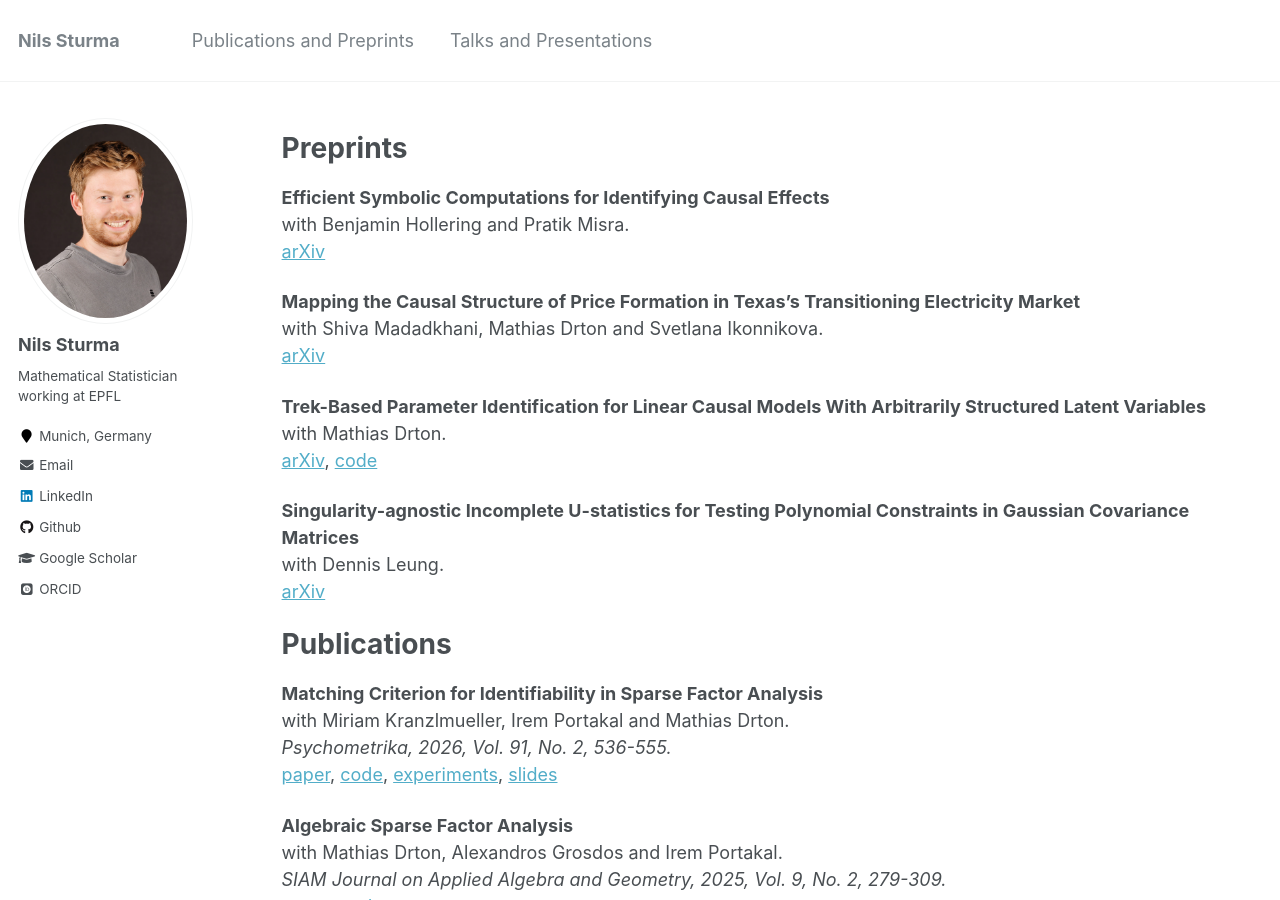
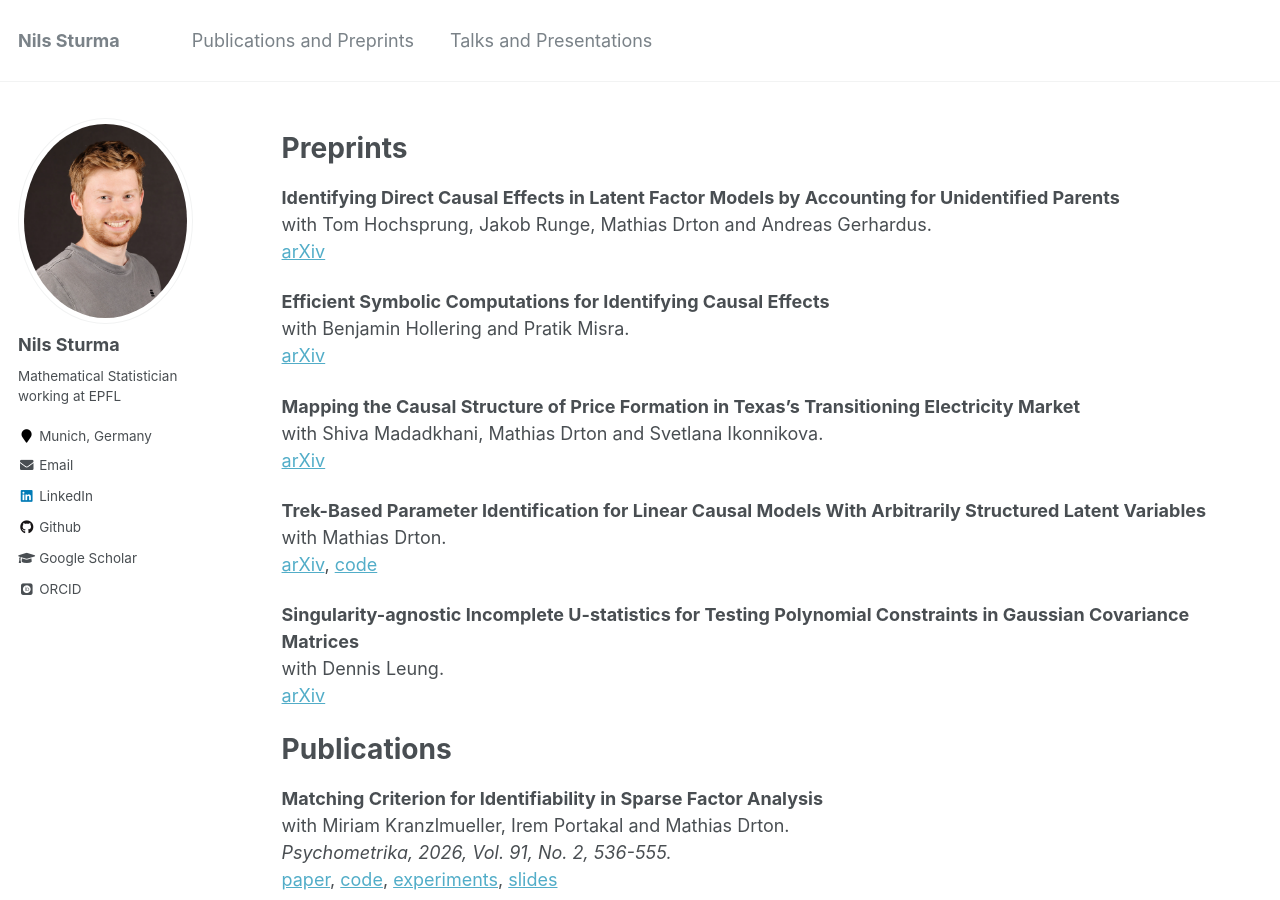
Before and after one commit to NilsSturma/nilssturma.github.io, a Jekyll site: the page built from _pages/publications.md, in a window 1280 px wide and 900 px high. Built offline with Jekyll 4.4.1, drawn with Linux system fonts in a browser that asks for light colours; some web fonts are replaced.

Commit message:
added TH preprint

```diff
--- a/_pages/publications.md
+++ b/_pages/publications.md
@@ -16,6 +16,10 @@ author_profile: true
  -->
 
 # Preprints
+
+**Identifying Direct Causal Effects in Latent Factor Models by Accounting for Unidentified Parents** \
+with Tom Hochsprung, Jakob Runge, Mathias Drton and Andreas Gerhardus. \
+[arXiv](https://arxiv.org/abs/2605.28105.)
 
 **Efficient Symbolic Computations for Identifying Causal Effects** \
 with Benjamin Hollering and Pratik Misra. \
```
Also changed, not shown: 1 other file.
